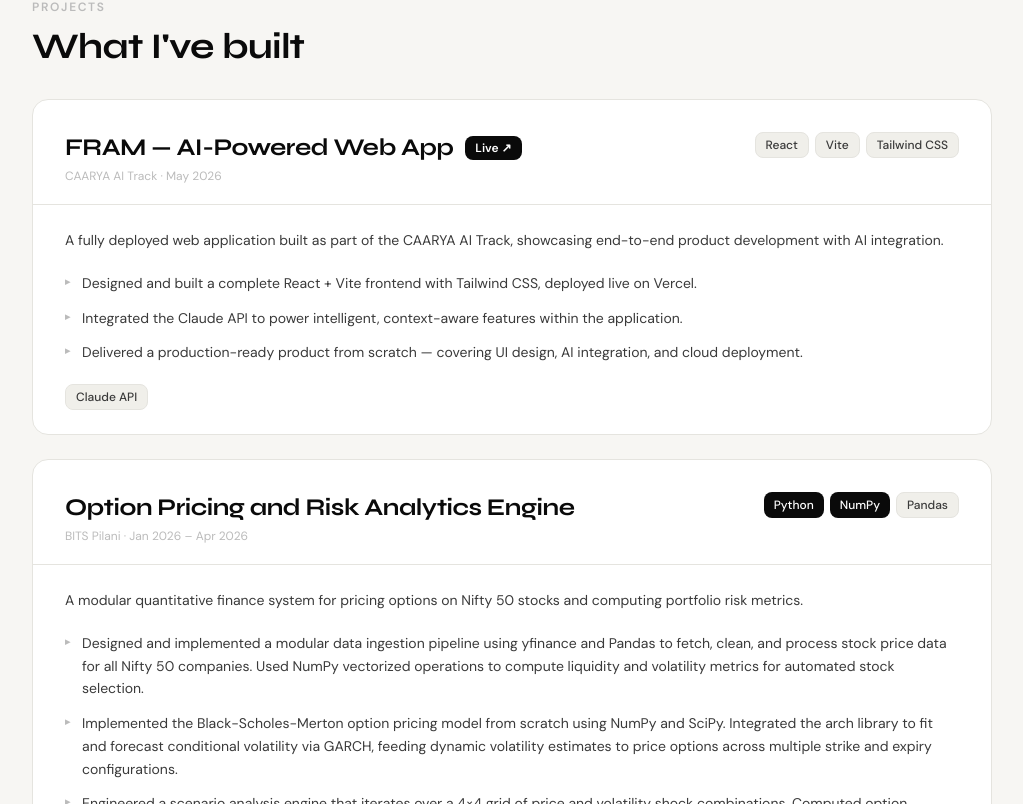
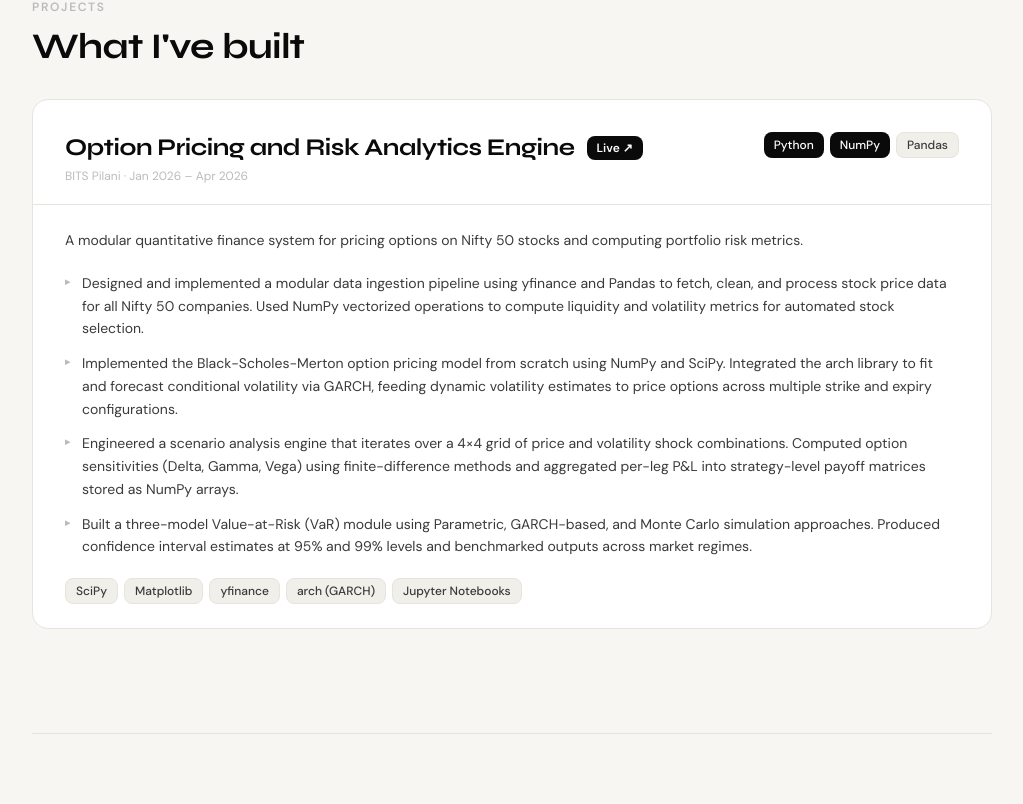
Before and after one commit to Krishiv-Mangal/krishiv-portfolio, a React (Vite) app: page / in a window 1280 px wide. Shown: the part 1396-2200 px from the top of the page, without its empty margins (128-1151 px from the left). Built offline with nearby package versions, Linux system fonts and the light colour scheme.

Commit message:
add live link to project

```diff
--- a/src/data/portfolio.js
+++ b/src/data/portfolio.js
@@ -62,23 +62,10 @@
   ],
   projects: [
     {
-      title: "FRAM — AI-Powered Web App",
-      duration: "May 2026",
-      context: "CAARYA AI Track",
-      url: "https://fram-sigma.vercel.app",
-      stack: ["React", "Vite", "Tailwind CSS", "Claude API"],
-      description:
-        "A fully deployed web application built as part of the CAARYA AI Track, showcasing end-to-end product development with AI integration.",
-      points: [
-        "Designed and built a complete React + Vite frontend with Tailwind CSS, deployed live on Vercel.",
-        "Integrated the Claude API to power intelligent, context-aware features within the application.",
-        "Delivered a production-ready product from scratch — covering UI design, AI integration, and cloud deployment.",
-      ],
-    },
-    {
       title: "Option Pricing and Risk Analytics Engine",
       duration: "Jan 2026 – Apr 2026",
       context: "BITS Pilani",
+      url: "https://fram-sigma.vercel.app",
       stack: ["Python", "NumPy", "Pandas", "SciPy", "Matplotlib", "yfinance", "arch (GARCH)", "Jupyter Notebooks"],
       description:
         "A modular quantitative finance system for pricing options on Nifty 50 stocks and computing portfolio risk metrics.",
```
